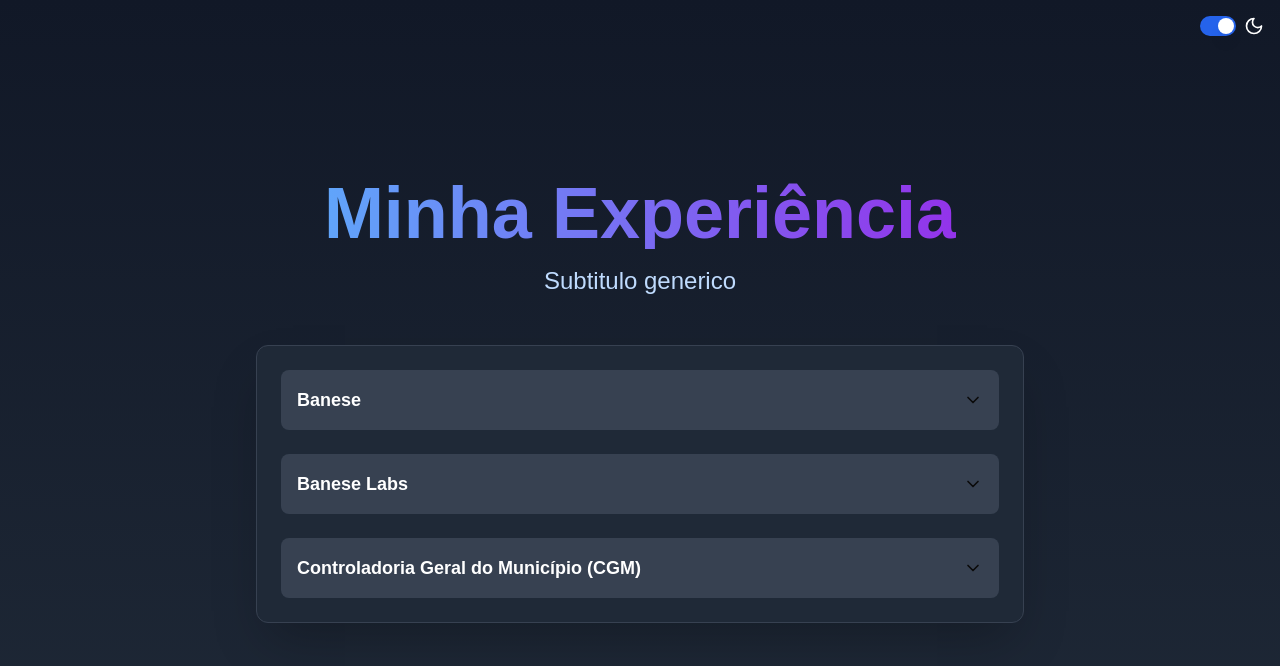
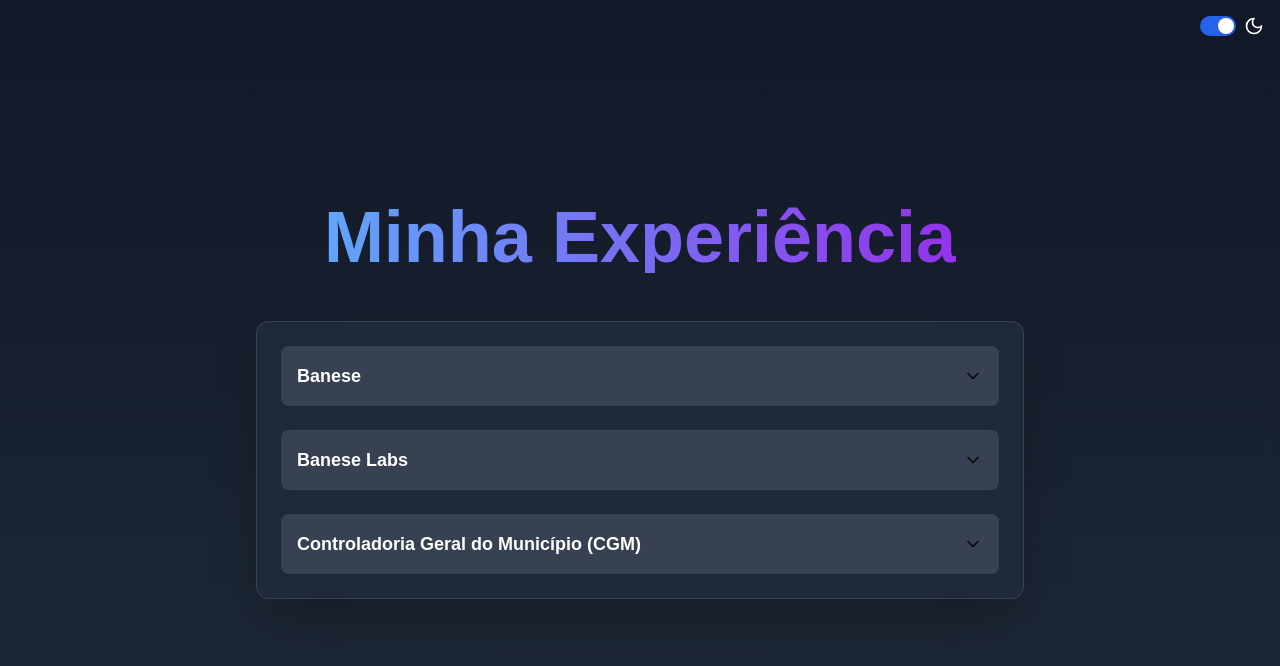
Before and after one commit to jpbsampaio/portfolio, a Next.js app: page /experience in a window 1280 px wide. Shown: the top 666 px of the page. Built offline with nearby package versions, Linux system fonts and the light colour scheme.

Commit message:
adiciona páginas `experiencia` e `sobre mim`

```diff
--- a/src/app/about/page.tsx
+++ b/src/app/about/page.tsx
@@ -4,7 +4,6 @@
 import { Card, CardHeader, CardContent } from "@/components/ui/card"
 import Image from 'next/image'
 
-const profileImageUrl = '/src/app/public/images/minha-foto.jpg'
 
 const About: React.FC = () => {
   return (
@@ -17,9 +16,9 @@
         <div className="flex flex-col md:flex-row items-center md:items-start justify-between mb-16 space-y-8 md:space-y-0">
           <div className="relative flex-shrink-0">
             <Image
-              src={profileImageUrl}
-              width={224}
-              height={224}
+              src='/images/joao.jpg'
+              width={1600}
+              height={720}
               alt="João Paulo"
               className="w-48 h-48 md:w-56 md:h-56 rounded-full object-cover border-4 border-blue-500 shadow-lg"
             />
@@ -37,10 +36,10 @@
                   <span className="font-semibold">Nome:</span> João Paulo
                 </div>
                 <div className="text-lg text-blue-200">
-                  <span className="font-semibold">Localização:</span> São Paulo, Brasil
+                  <span className="font-semibold">Localização:</span> Aracaju, Brasil
                 </div>
                 <div className="text-lg text-blue-200">
-                  <span className="font-semibold">Email:</span> joao.paulo@email.com
+                  <span className="font-semibold">Email:</span> jpbsampaio63@gmail.com
                 </div>
               </CardContent>
             </Card>
@@ -56,7 +55,9 @@
             </CardHeader>
             <CardContent className="p-6">
               <p className="text-lg text-blue-200 leading-relaxed">
-                Olá! Meu nome é João Paulo e sou um desenvolvedor Full Stack com paixão por tecnologias de ponta e desenvolvimento de aplicações interativas. Com experiência em React, TypeScript e Node.js, busco sempre aprimorar minhas habilidades e explorar novas soluções. Tenho um forte interesse em inteligência artificial e como ela pode ser integrada para resolver problemas complexos.
+                Olá! Meu nome é João Paulo e sou um desenvolvedor Full Stack com paixão por tecnologias de ponta e desenvolvimento de aplicações interativas.
+                Com experiência em React, TypeScript e Node.js, busco sempre aprimorar minhas habilidades e explorar novas soluções.
+                Tenho um forte interesse em inteligência artificial e como ela pode ser integrada para resolver problemas complexos.
               </p>
             </CardContent>
           </Card>
@@ -89,7 +90,6 @@
                   <li>Node.js, Express</li>
                   <li>Python, Machine Learning</li>
                   <li>SQL e NoSQL (MySQL, MongoDB)</li>
-                  <li>Git e Controle de Versão</li>
                 </ul>
               </div>
             </CardContent>
--- a/src/app/experience/page.tsx
+++ b/src/app/experience/page.tsx
@@ -1,34 +1,40 @@
-"use client"
+"use client";
 
-import React, { useState, useEffect } from "react"
-import { Card, CardContent } from "@/components/ui/card"
-import { Switch } from "@/components/ui/switch"
-import { Sun, Moon, ChevronDown } from "lucide-react"
+import React, { useState, useEffect } from "react";
+import { Card, CardContent } from "@/components/ui/card";
+import { Switch } from "@/components/ui/switch";
+import { Sun, Moon, ChevronDown } from "lucide-react";
 
 export default function Experience() {
-  const [showWrapper, setShowWrapper] = useState(false)
-  const [scrollY, setScrollY] = useState(0)
-  const [isDarkMode, setIsDarkMode] = useState(true)
+  const [showWrapper, setShowWrapper] = useState(false);
+  const [scrollY, setScrollY] = useState(0);
+  const [isDarkMode, setIsDarkMode] = useState(true);
 
   const handleScroll = () => {
-    const scrollTop = window.scrollY || document.documentElement.scrollTop
-    setScrollY(scrollTop)
-    setShowWrapper(scrollTop > 100)
-  }
+    const scrollTop = window.scrollY || document.documentElement.scrollTop;
+    setScrollY(scrollTop);
+    setShowWrapper(scrollTop > 100);
+  };
 
   useEffect(() => {
-    window.addEventListener("scroll", handleScroll)
-    return () => window.removeEventListener("scroll", handleScroll)
-  }, [])
+    window.addEventListener("scroll", handleScroll);
+    return () => window.removeEventListener("scroll", handleScroll);
+  }, []);
 
   const toggleDarkMode = () => {
-    setIsDarkMode(!isDarkMode)
-  }
+    setIsDarkMode(!isDarkMode);
+  };
 
-  const blurAmount = Math.min(scrollY / 10, 10)
+  const blurAmount = Math.min(scrollY / 10, 10);
 
   return (
-    <div className={`min-h-screen ${isDarkMode ? 'bg-gradient-to-b from-gray-900 to-gray-800 text-white' : 'bg-gradient-to-b from-gray-100 to-white text-gray-900'} transition-colors duration-300`}>
+    <div
+      className={`min-h-screen ${
+        isDarkMode
+          ? "bg-gradient-to-b from-gray-900 to-gray-800 text-white"
+          : "bg-gradient-to-b from-gray-100 to-white text-gray-900"
+      } transition-colors duration-300`}
+    >
       <div className="fixed top-4 right-4 z-50 flex items-center space-x-2">
         <Switch
           checked={isDarkMode}
@@ -45,8 +51,8 @@
         <h1
           className={`text-5xl md:text-7xl font-bold transition-all duration-300 ${
             isDarkMode
-              ? 'text-transparent bg-clip-text bg-gradient-to-r from-blue-400 to-purple-600'
-              : 'text-blue-600'
+              ? "text-transparent bg-clip-text bg-gradient-to-r from-blue-400 to-purple-600"
+              : "text-blue-600"
           }`}
           style={{
             filter: `blur(${blurAmount}px)`,
@@ -55,39 +61,55 @@
         >
           Minha Experiência
         </h1>
-        <p
+        {/* <p
           className={`mt-4 text-xl md:text-2xl transition-all duration-300 ${
-            isDarkMode ? 'text-blue-200' : 'text-blue-800'
+            isDarkMode ? "text-blue-200" : "text-blue-800"
           }`}
           style={{
             filter: `blur(${blurAmount * 0.8}px)`,
             opacity: Math.max(1 - scrollY / 600, 0),
           }}
         >
-          Subtitulo generico
-        </p>
-        <Card className={`w-full max-w-3xl mt-12 ${isDarkMode ? 'bg-gray-800 border-gray-700' : 'bg-white border-gray-200'} rounded-xl shadow-2xl overflow-hidden transition-colors duration-300`}>
+          :)
+        </p> */}
+        <Card
+          className={`w-full max-w-3xl mt-12 ${
+            isDarkMode
+              ? "bg-gray-800 border-gray-700"
+              : "bg-white border-gray-200"
+          } rounded-xl shadow-2xl overflow-hidden transition-colors duration-300`}
+        >
           <CardContent className="p-6">
             <div className="space-y-6">
               <ExperienceDropdown
               title="Banese"
               company="Programador de Sistemas"
               period="Jul 2024 - Atual"
-                description="Atuo no desenvolvimento da plataforma de vendas (PDV) e no desenvolvimento de novas funcionalidades para o Banco do Estado de Sergipe."
+              description={[
+                "Atuo no desenvolvimento da plataforma de vendas (PDV)",
+                "Desenvolvimento de novas funcionalidades para o Banco do Estado de Sergipe",
+              ]}
               isDarkMode={isDarkMode}
               />
+
               <ExperienceDropdown
               title="Banese Labs"
               company="Programador de Sistemas Trainee"
               period="Dez 2023 - jun 2024"
-                description="Pesquisas e relatórios relacionados a Inteligências Artificiais Generativas; Desenvolvimento de aplicações em modelos de IA Generativa; Testes de ferramentas e modelos."
+              description={[
+                "Pesquisas e relatórios relacionados a Inteligências Artificiais Generativas",
+                "Desenvolvimento de aplicações em modelos de IA Generativa",
+                "Testes de ferramentas e modelos",
+              ]}
               isDarkMode={isDarkMode}
               />
               <ExperienceDropdown
               title="Controladoria Geral do Município (CGM)"
               company="Estagiário de Desenvolvimento de Sistemas"
               period="Set 2022 - Nov 2022"
-                description="Idealizei e realizei um rework visual nos sites do portal da transparência do Estado"
+              description={[
+                "Idealizei e realizei um rework visual nos sites do portal da transparência do Estado",
+              ]}
               isDarkMode={isDarkMode}
               />
             </div>
@@ -95,39 +117,83 @@
         </Card>
       </div>
     </div>
-  )
+  );
 }
 
 interface ExperienceDropdownProps {
-  title: string
-  company: string
-  period: string
-  description: string
-  isDarkMode: boolean
+  title: string;
+  company: string;
+  period: string;
+  description: string[];
+  isDarkMode: boolean;
 }
 
-const ExperienceDropdown: React.FC<ExperienceDropdownProps> = ({ title, company, period, description, isDarkMode }) => {
-  const [isOpen, setIsOpen] = useState(false)
+const ExperienceDropdown: React.FC<ExperienceDropdownProps> = ({
+  title,
+  company,
+  period,
+  description,
+  isDarkMode,
+}) => {
+  const [isOpen, setIsOpen] = useState(false);
 
   return (
     <div
       className={`rounded-lg transition-all duration-300 ${
-        isDarkMode ? 'bg-gray-700 hover:bg-gray-600' : 'bg-gray-100 hover:bg-gray-200'
+        isDarkMode
+          ? "bg-gray-700 hover:bg-gray-600"
+          : "bg-gray-100 hover:bg-gray-200"
       }`}
       onMouseEnter={() => setIsOpen(true)}
       onMouseLeave={() => setIsOpen(false)}
     >
       <div className="flex justify-between items-center p-4 cursor-pointer">
-        <h3 className={`text-lg font-semibold ${isDarkMode ? 'text-white' : 'text-gray-800'}`}>{title}</h3>
-        <ChevronDown className={`w-5 h-5 transition-transform duration-300 ${isOpen ? 'transform rotate-180' : ''}`} />
+        <h3
+          className={`text-lg font-semibold ${
+            isDarkMode ? "text-white" : "text-gray-800"
+          }`}
+        >
+          {title}
+        </h3>
+        <ChevronDown
+          className={`w-5 h-5 transition-transform duration-300 ${
+            isOpen ? "transform rotate-180" : ""
+          }`}
+        />
       </div>
-      <div className={`overflow-hidden transition-all duration-300 ${isOpen ? 'max-h-48' : 'max-h-0'}`}>
+      <div
+        className={`overflow-hidden transition-all duration-300 ${
+          isOpen ? "max-h-48" : "max-h-0"
+        }`}
+      >
         <div className="p-4 pt-0">
-          <p className={`font-medium ${isDarkMode ? 'text-blue-300' : 'text-blue-600'}`}>{company}</p>
-          <p className={`text-sm ${isDarkMode ? 'text-gray-400' : 'text-gray-600'}`}>{period}</p>
-          <p className={`mt-2 ${isDarkMode ? 'text-gray-300' : 'text-gray-700'}`}>{description}</p>
+          <p
+            className={`font-medium ${
+              isDarkMode ? "text-blue-300" : "text-blue-600"
+            }`}
+          >
+            {company}
+          </p>
+          <p
+            className={`text-sm ${
+              isDarkMode ? "text-gray-400" : "text-gray-600"
+            }`}
+          >
+            {period}
+          </p>
+          <ul
+            className={`mt-2 space-y-2 ${
+              isDarkMode ? "text-gray-300" : "text-gray-700"
+            }`}
+          >
+            {description.map((item, index) => (
+              <li key={index} className="list-disc list-inside">
+                {item}
+              </li>
+            ))}
+          </ul>
         </div>
       </div>
     </div>
-  )
-}
+  );
+};
```
Also changed, not shown: public/images/joao.jpg (renamed from src/app/public/images/minha-foto.jpg), src/projects/page.tsx (renamed from src/app/projects/page.tsx). Lines whose indentation alone changed are shown as unchanged.
